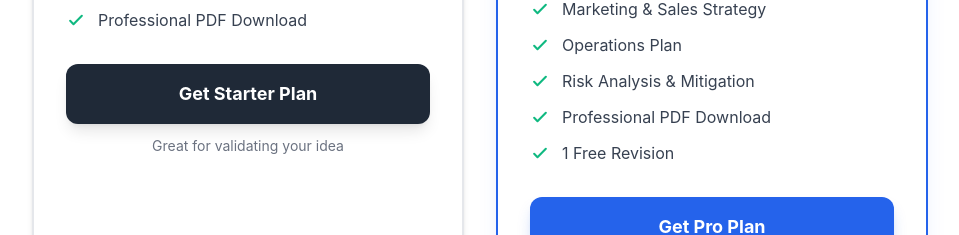
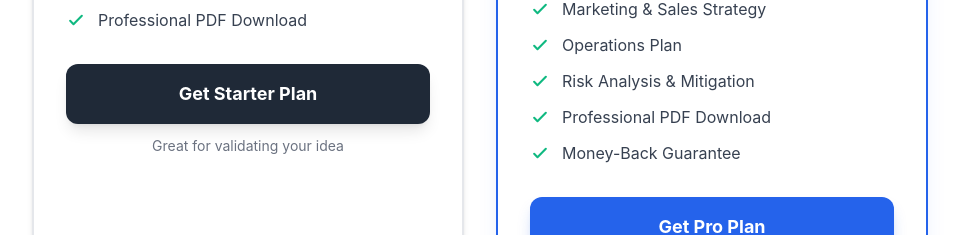
Before and after one commit to eadrianene-code/bizplangenius, a Next.js app in the folder bizplanai/: page / in a window 1280 px wide. Shown: the part 2710-2945 px from the top of the page, without its empty margins (160-1119 px from the left). Built offline with nearby package versions, Linux system fonts and the light colour scheme.

Commit message:
Remove revision references from homepage, replace with Money-Back Guarantee

```diff
--- a/bizplanai/src/app/page.tsx
+++ b/bizplanai/src/app/page.tsx
@@ -63,7 +63,7 @@ const FAQS = [
   },
   {
     q: 'What if I\'m not satisfied with the plan?',
-    a: 'We offer one free revision. If you\'re still not happy, we\'ll refund your purchase — no questions asked.',
+    a: 'Your satisfaction matters. If you\'re not happy with your plan, contact us and we\'ll refund your purchase — no questions asked.',
   },
   {
     q: 'Do you store my business idea?',
@@ -279,7 +279,7 @@ function Pricing() {
                 'Operations Plan',
                 'Risk Analysis & Mitigation',
                 'Professional PDF Download',
-                '1 Free Revision',
+                'Money-Back Guarantee',
               ].map((item, i) => (
                 <li key={i} className="flex items-start gap-3">
                   <svg className="w-5 h-5 text-accent-500 flex-shrink-0 mt-0.5" fill="none" viewBox="0 0 24 24" stroke="currentColor">
```
